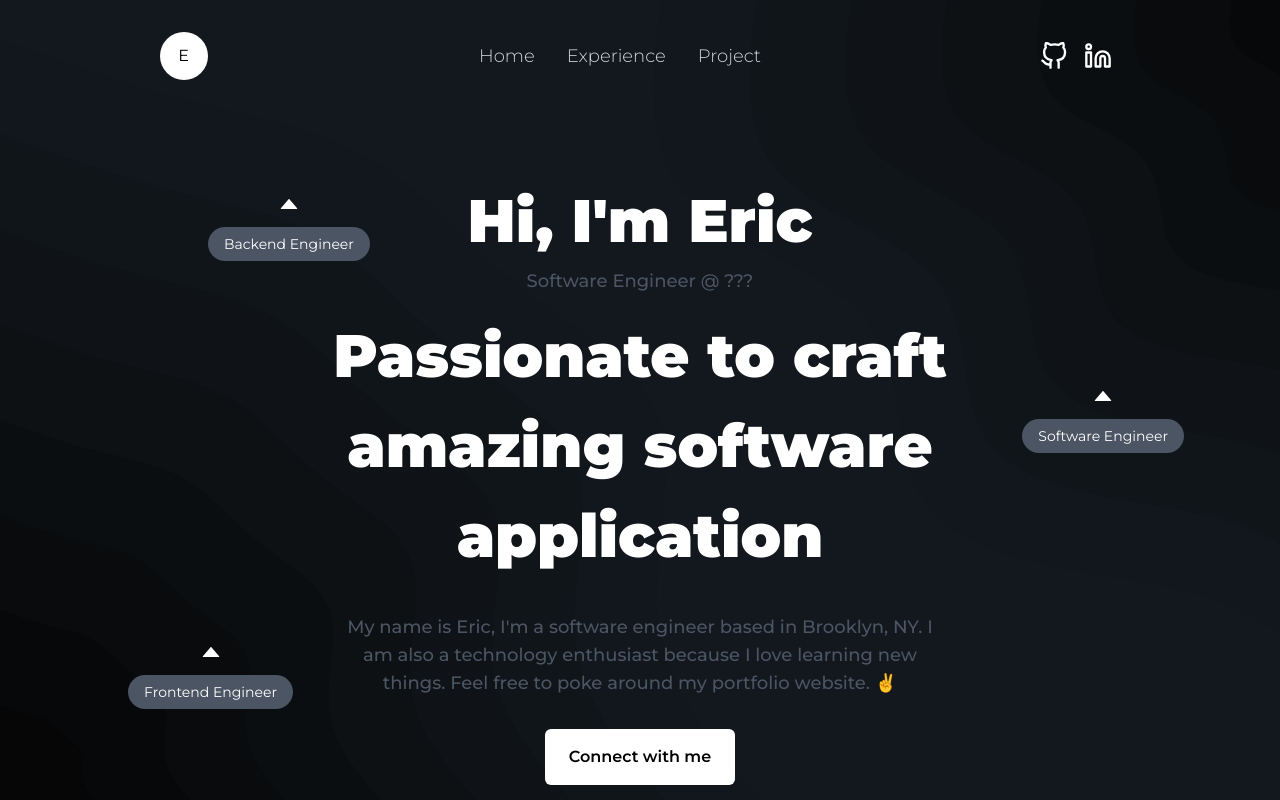
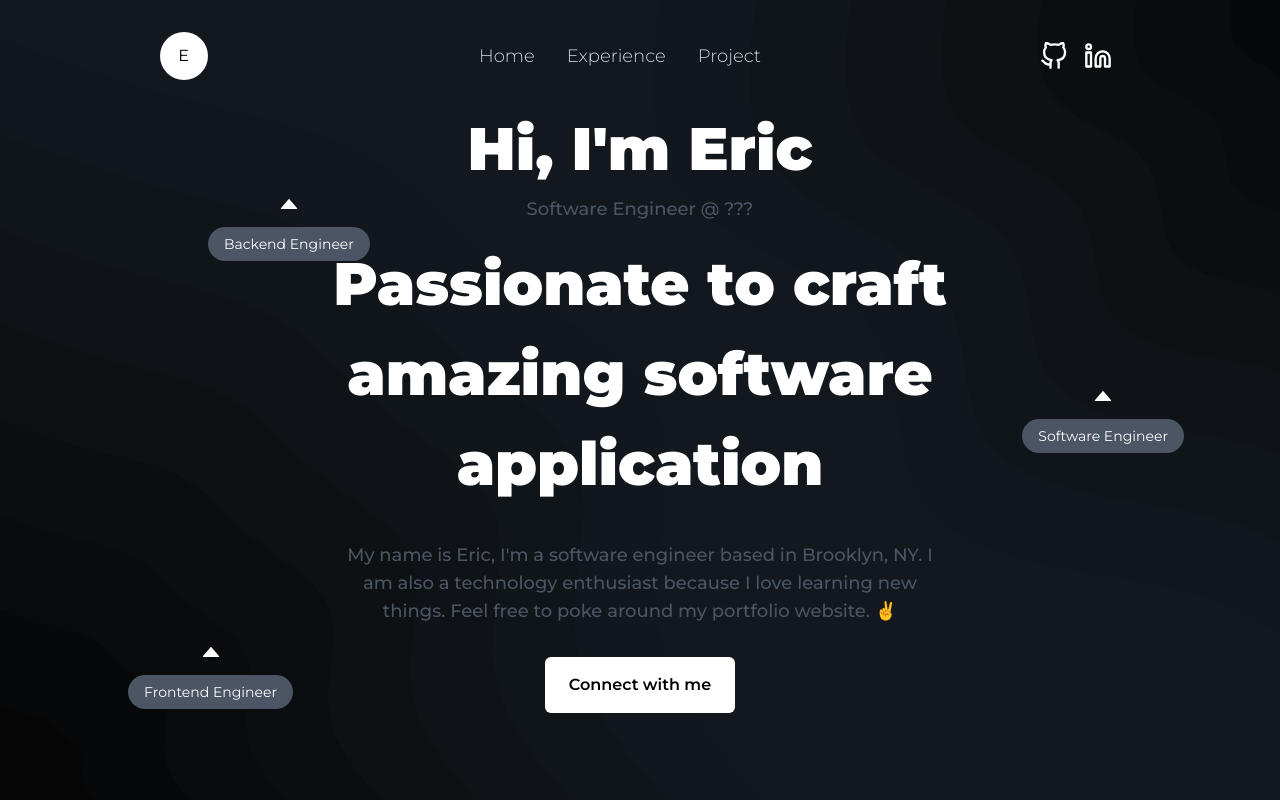
Before and after one commit to ericz99/v3, a Next.js app: page / in a window 1280 px wide. Shown: the top 800 px of the page. Built offline with nearby package versions, Linux system fonts and the light colour scheme.

Commit message:
updated hero

```diff
--- a/components/Hero.tsx
+++ b/components/Hero.tsx
@@ -14,7 +14,7 @@ export default function Hero() {
   return (
     <animated.div
       style={fadeHero}
-      className="relative px-6 pt-64 pb-12 h-full w-full flex flex-col items-center container mx-auto text-white lg:justify-center"
+      className="relative px-6 pt-28 pb-12 h-full w-full flex flex-col items-center container mx-auto text-white lg:justify-center"
     >
       <div className="flex flex-col justify-center items-center">
         <h1 className="font-extrabold lg:font-black text-6xl">
```
